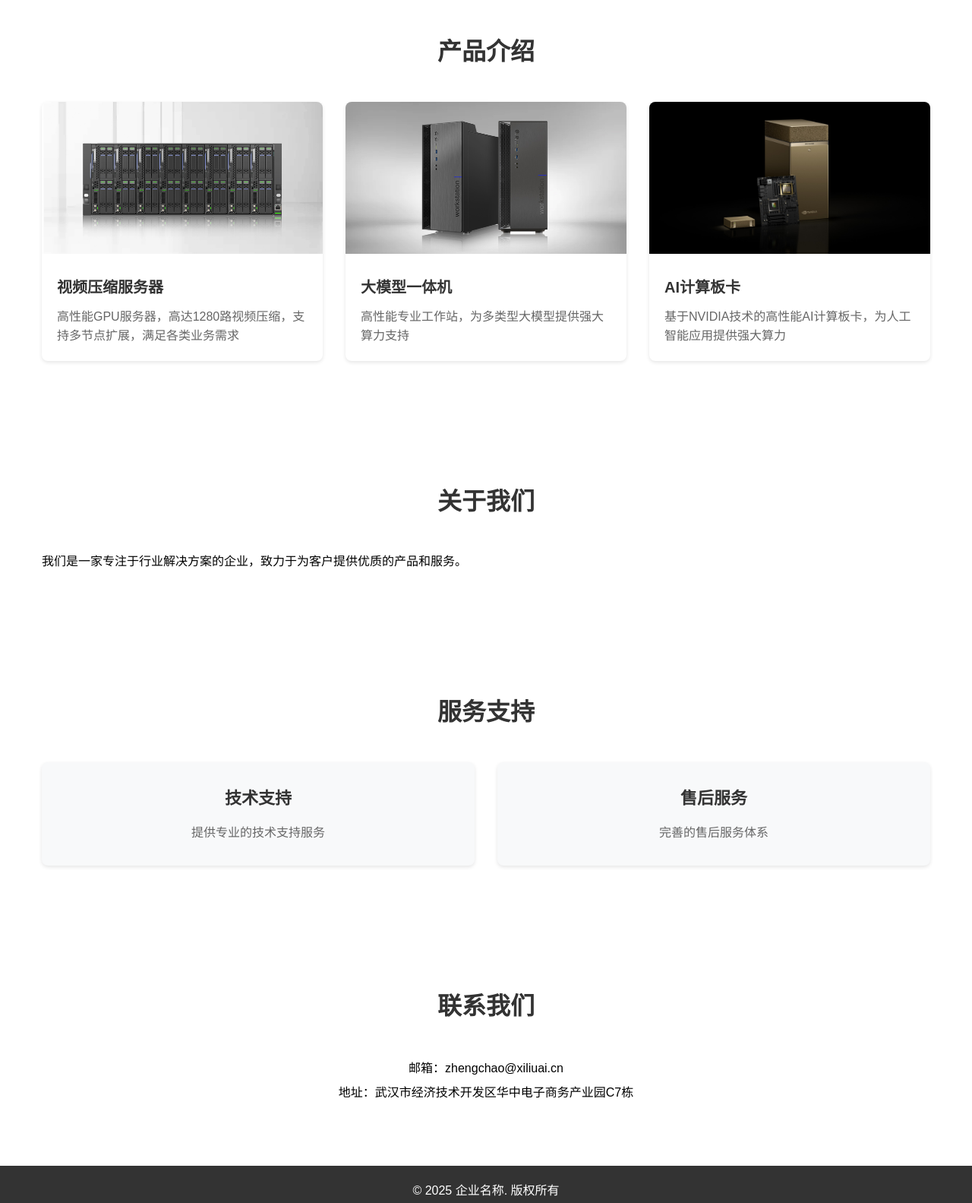
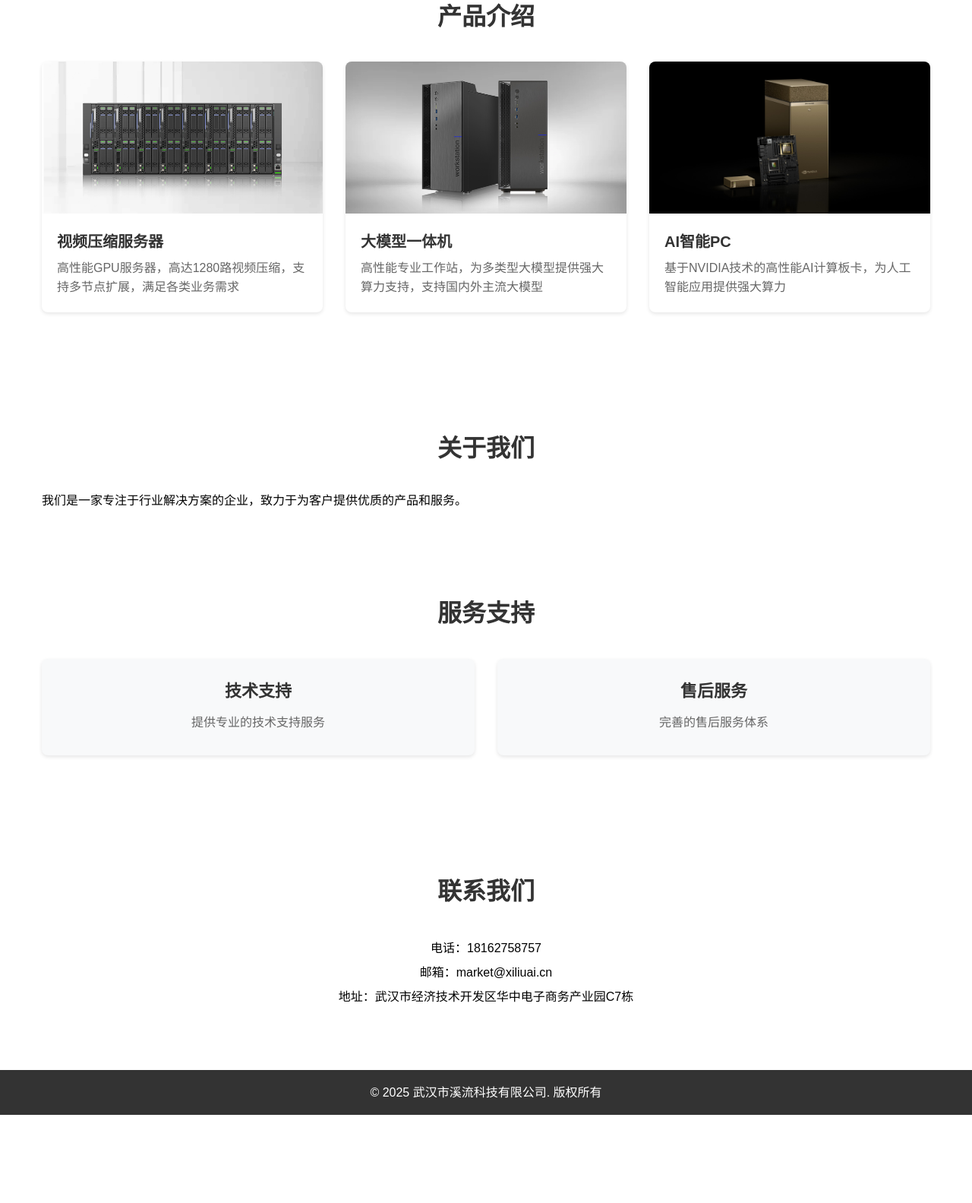
Before and after one commit to huizoudeboluo/commypage, a plain HTML site: page index.html in a window 1280 px wide. Shown: the part 837-2420 px from the top of the page at 76% size. After the commit the page ends 2304 px from the top, so only its background shows below. Drawn offline with Linux system fonts and the light colour scheme; files whose address does not match are found by name.

Commit message:
细节完善

```diff
--- a/css/style.css
+++ b/css/style.css
@@ -7,7 +7,7 @@
 
 body {
     font-family: 'Microsoft YaHei', sans-serif;
-    line-height: 1.6;
+    line-height: 1.2;
 }
 
 .container {
@@ -183,7 +183,7 @@ body {
 }
 
 .hero {
-    background: linear-gradient(rgba(0,0,0,0.5), rgba(0,0,0,0.5)), url('https://via.placeholder.com/1920x1080');
+    background: linear-gradient(rgba(0,0,0,0.5), rgba(0,0,0,0.5)), url('/Users/xiliu/Documents/commypage/images/bridge.jpg');
     background-size: cover;
     background-position: center;
     height: 100vh;
@@ -201,6 +201,11 @@ body {
 /* 通用区块样式 */
 .section {
     padding: 80px 0;
+}
+
+/* 产品介绍部分特别调整 */
+#products {
+    padding-top: 40px;  /* 减小与上方关于我们的间距 */
 }
 
 .section-title {
@@ -328,3 +333,8 @@ body {
         padding: 40px 0;
     }
 }
+
+/* 服务支持部分特别调整 */
+#services {
+    padding-top: 40px;  /* 减小与上方关于我们的间距 */
+}
--- a/index.html
+++ b/index.html
@@ -26,7 +26,7 @@
         <img src="images/bridge.jpg" class="banner-image" alt="武汉长江大桥">
         <div class="overlay"></div>
         <div class="container">
-            <h2>欢迎访问我们的官网</h2>
+            <h2>欢迎访问</h2>
             <p>专注创新，追求卓越</p>
         </div>
     </section>
@@ -44,11 +44,11 @@
                 <div class="product-card">
                     <img src="images/workstation.jpg" alt="工作站">
                     <h3>大模型一体机</h3>
-                    <p>高性能专业工作站，为多类型大模型提供强大算力支持</p>
+                    <p>高性能专业工作站，为多类型大模型提供强大算力支持，支持国内外主流大模型</p>
                 </div>
                 <div class="product-card">
                     <img src="images/nvidia-board.jpg" alt="NVIDIA AI计算板卡">
-                    <h3>AI计算板卡</h3>
+                    <h3>AI智能PC</h3>
                     <p>基于NVIDIA技术的高性能AI计算板卡，为人工智能应用提供强大算力</p>
                 </div>
             </div>
@@ -85,7 +85,8 @@
         <div class="container">
             <h2 class="section-title">联系我们</h2>
             <div class="contact-info">
-                <p>邮箱：zhengchao@xiliuai.cn</p>
+                <p>电话：18162758757</p>
+                <p>邮箱：market@xiliuai.cn</p>
                 <p>地址：武汉市经济技术开发区华中电子商务产业园C7栋</p>
             </div>
         </div>
@@ -94,7 +95,7 @@
     <!-- 页脚 -->
     <footer class="footer">
         <div class="container">
-            <p>&copy; 2025 企业名称. 版权所有</p>
+            <p>&copy; 2025 武汉市溪流科技有限公司. 版权所有</p>
         </div>
     </footer>
 </body>
```
